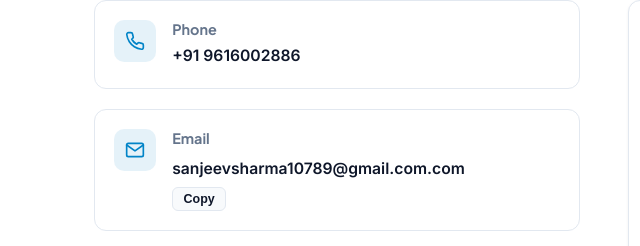
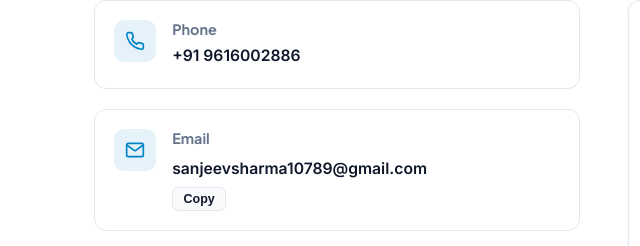
Before and after one commit to sanjeevsharma-cyber/Portfolio_Sanjeev, a plain HTML site: page index.html in a window 1280 px wide. Shown: the part 5769-6015 px from the top of the page, 0-640 px from the left. Drawn offline with Linux system fonts and the light colour scheme.

Commit message:
Update index.html

```diff
--- a/index.html
+++ b/index.html
@@ -548,7 +548,7 @@
               <div class="email-copy-box">
                 <h4>Email</h4>
                 <!-- Replace data-email and text below with your actual email address -->
-                <span id="email-text">sanjeevsharma10789@gmail.com.com</span>
+                <span id="email-text">sanjeevsharma10789@gmail.com</span>
                 <button type="button" class="btn-copy" id="copy-email-btn" data-email="sanjeevsharma10789@gmail.com.com" title="Copy Email Address">
                   Copy
                 </button>
```
